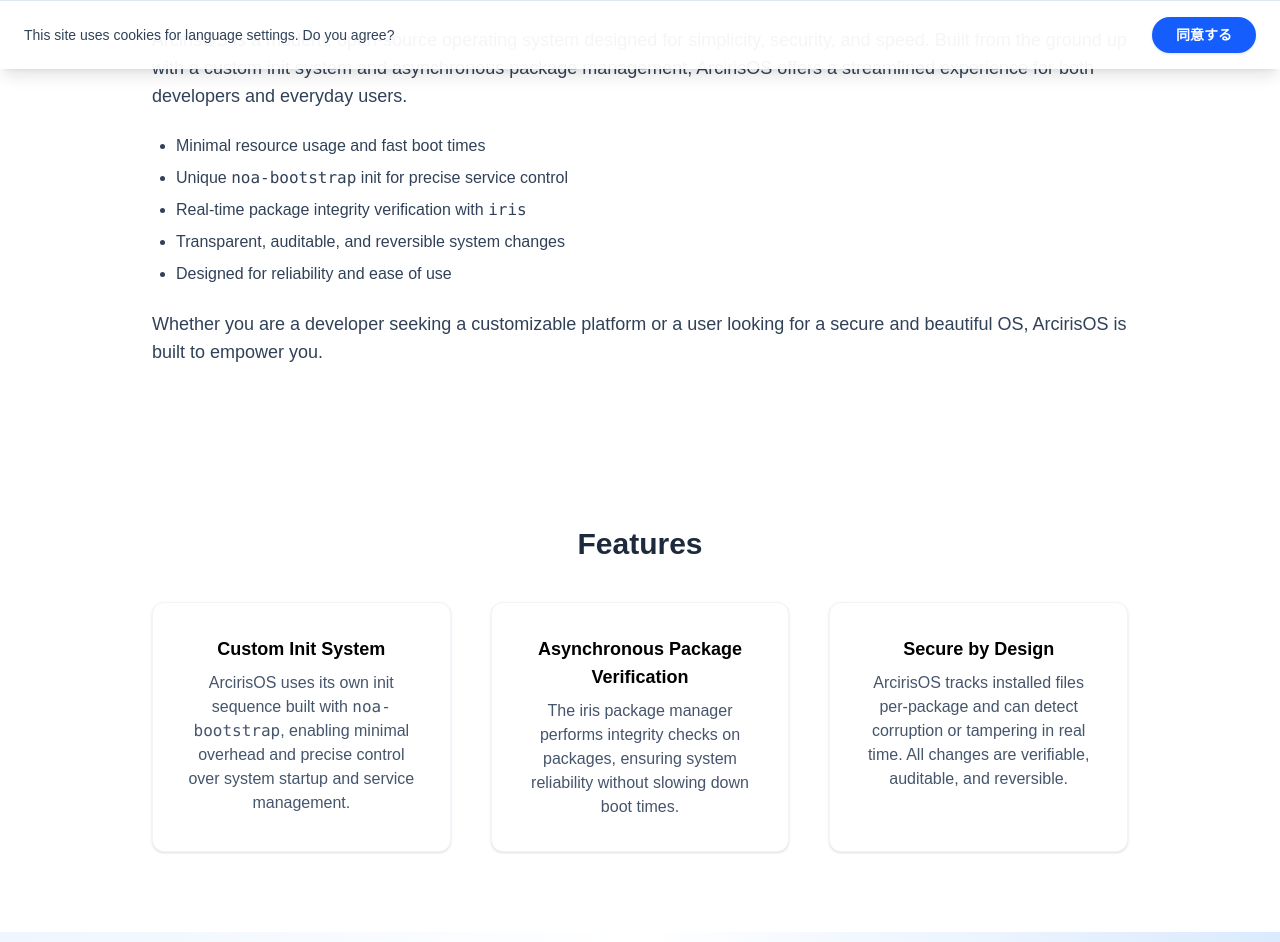
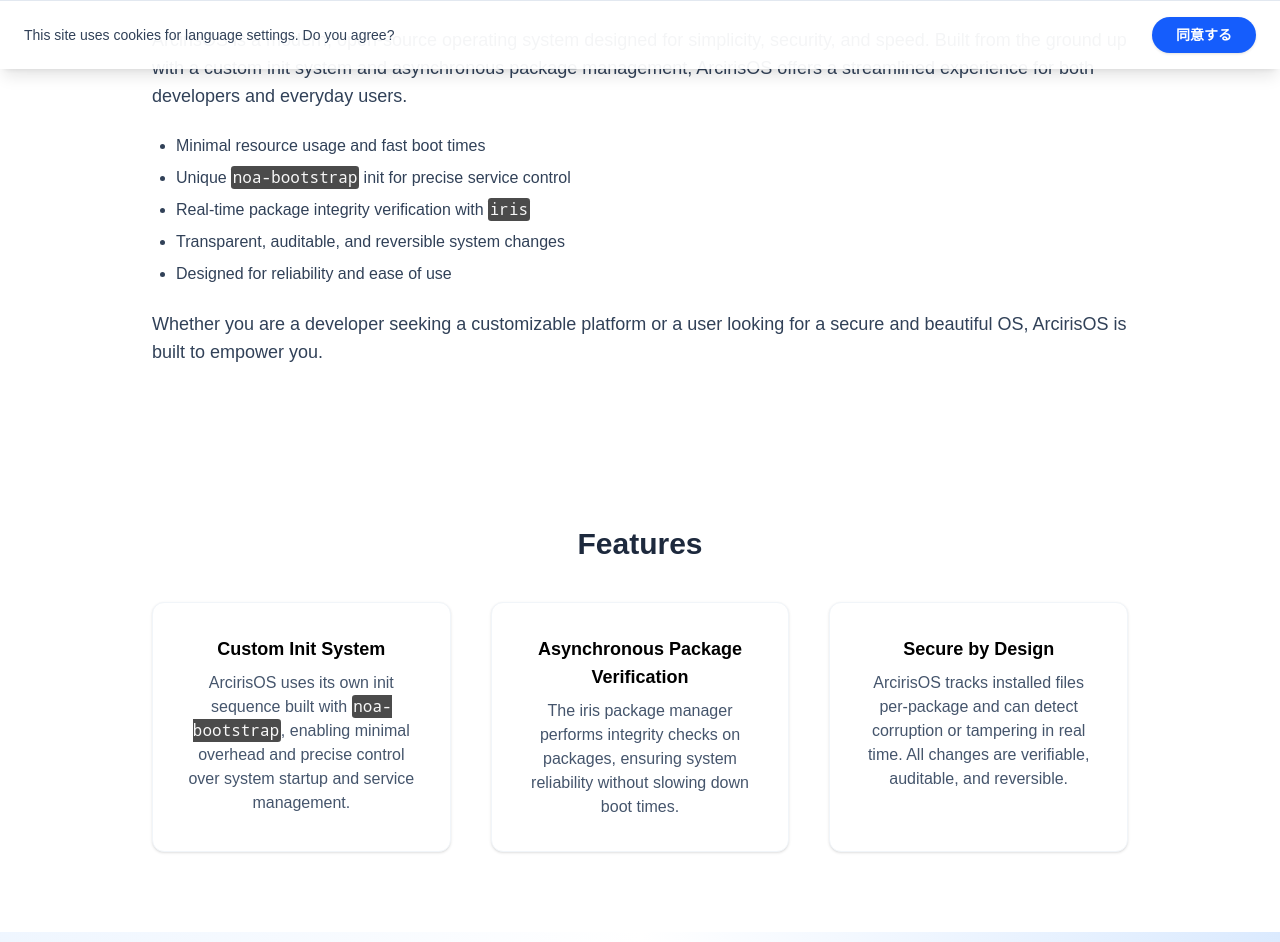
Before and after one commit to Arciris-org/arciris-org.github.io, a plain HTML site: page index.html in a window 1280 px wide. Shown: the part 731-1673 px from the top of the page. Drawn offline with nearby package versions, Linux system fonts and the light colour scheme.

Commit message:
update code block style

```diff
--- a/css/styles.css
+++ b/css/styles.css
@@ -1,5 +1,13 @@
 body {
     font-family: 'Noto Sans JP', sans-serif;
+}
+
+code {
+    font-family: 'Noto Mono', monospace;
+    border-radius: 0.2em;
+    padding: 0.1em;
+    background-color: #4b4b4b;
+    color: #f8f8f8;
 }
 
 .glass-card {
```
